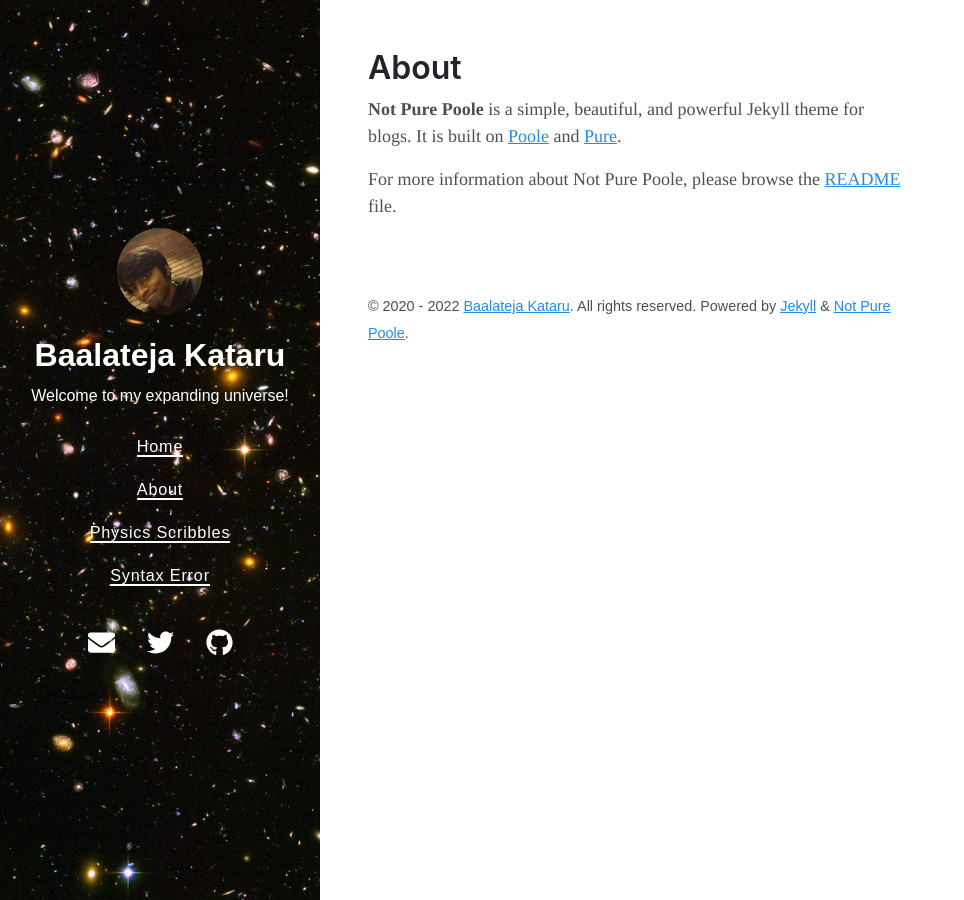
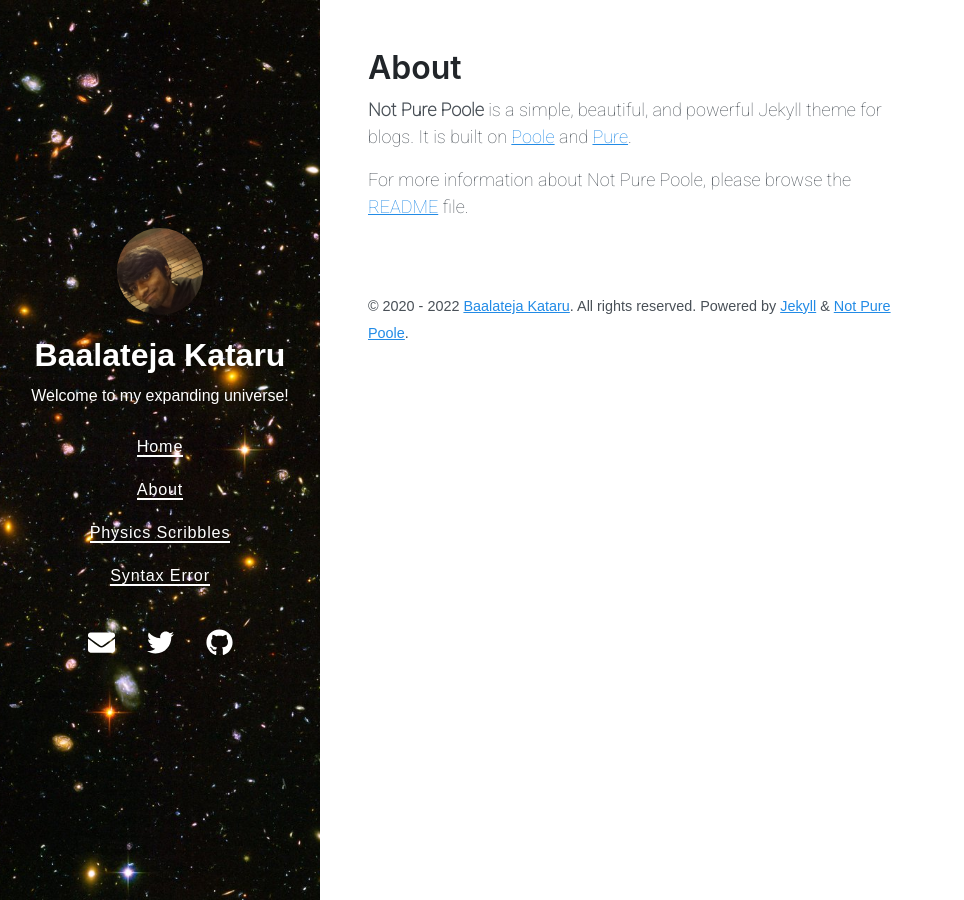
Before and after one commit to BK-Modding/BK-Modding.github.io, a Jekyll site: the page built from about.md, in a window 1280 px wide. Shown: the whole page, without its empty margins (0-964 px from the left). Built offline with Jekyll 4.4.1, drawn with Linux system fonts in a browser that asks for light colours; nearby versions of some CDN libraries.

```diff
--- a/_includes/head.html
+++ b/_includes/head.html
@@ -4,6 +4,10 @@
   <link rel="stylesheet" href="https://unpkg.com/purecss@2.0.3/build/pure-min.css" integrity="sha384-cg6SkqEOCV1NbJoCu11+bm0NvBRc8IYLRGXkmNrqUBfTjmMYwNKPWBTIKyw9mHNJ" crossorigin="anonymous">
   <link rel="stylesheet" href="https://unpkg.com/purecss@2.0.3/build/grids-responsive-min.css">
   <link rel="stylesheet" href="{{ 'assets/styles.css' | relative_url }}">
+
+  <link rel="preconnect" href="https://fonts.googleapis.com">
+  <link rel="preconnect" href="https://fonts.gstatic.com" crossorigin>
+  <link href="https://fonts.googleapis.com/css2?family=Roboto:wght@100&display=swap" rel="stylesheet">
 
   <!-- for mathjax support -->
     {% if page.usemathjax %}
--- a/_sass/_variables.scss
+++ b/_sass/_variables.scss
@@ -32,7 +32,7 @@
   --body-color: var(--gray-700);
   --body-bg: #fff;
 
-  --text-font: Times, "Times New Roman", "Free Serif", "Noto Serif", TimesNewRomanPSMT, "Droid Serif";
+  --text-font: 'Roboto', sans-serif; /* Times, "Times New Roman", "Free Serif", "Noto Serif", TimesNewRomanPSMT, "Droid Serif"; */
 
   --link-color: var(--blue);
   --link-hover-color: #1c7ed6;
--- a/assets/styles.scss
+++ b/assets/styles.scss
@@ -47,7 +47,3 @@
     margin-left: var(--spacer);
   }
 }
-
-.MathJax {
-  font-size: 1.3em !important;
-}
```
